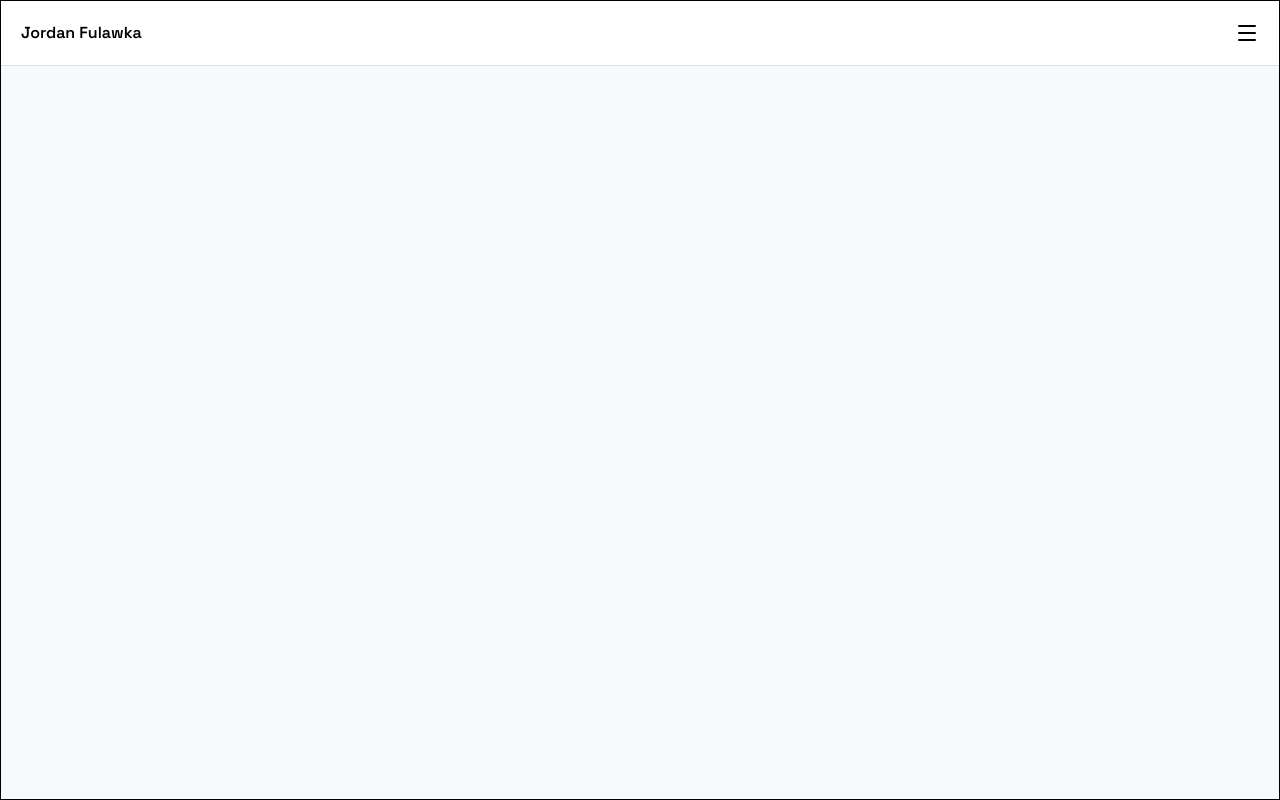
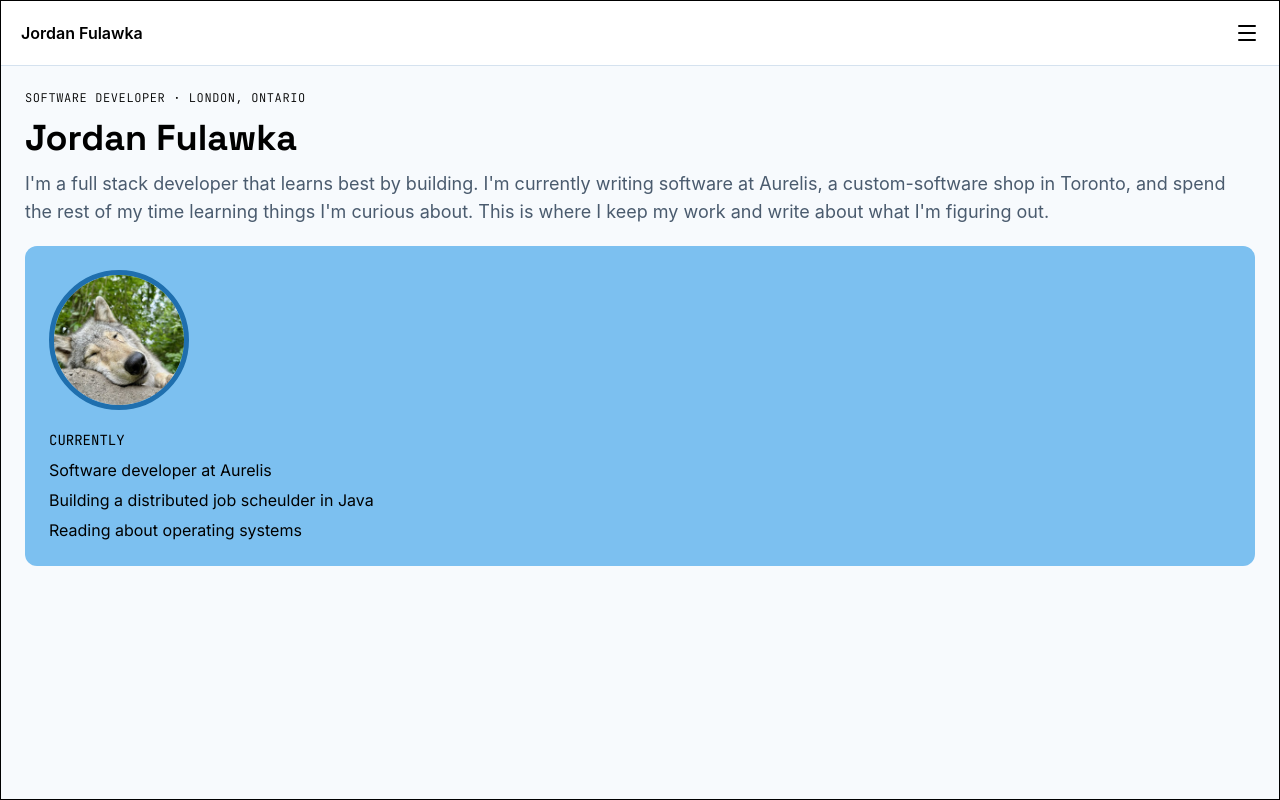
Before and after one commit to jordanfulawka/portfolio-v3, a React (Vite) app: page / in a window 1280 px wide. Built offline with nearby package versions, Linux system fonts and the light colour scheme.

Commit message:
feat: start hero section

```diff
--- /dev/null
+++ b/src/components/Hero.tsx
@@ -0,0 +1,32 @@
+function Hero() {
+  return (
+    <div className='m-6'>
+      <div className='flex flex-col gap-3'>
+        <h5 className='font-fancy uppercase text-xs font-light tracking-wider'>
+          Software Developer · London, Ontario
+        </h5>
+        <h1 className='font-heading font-bold text-4xl'>Jordan Fulawka</h1>
+        <p className='text-ink-muted text-lg'>
+          I'm a full stack developer that learns best by building. I'm currently
+          writing software at Aurelis, a custom-software shop in Toronto, and
+          spend the rest of my time learning things I'm curious about. This is
+          where I keep my work and write about what I'm figuring out.
+        </p>
+      </div>
+      <div className='bg-sky p-6 rounded-xl mt-5'>
+        <img
+          src='wolf.jpg'
+          className='rounded-full w-35 h-35 object-cover border-5 border-focus-ring'
+        />
+        <p className='font-fancy text-sm mt-5 mb-2 uppercase'>Currently</p>
+        <ul className='font-main flex flex-col gap-1.5'>
+          <li>Software developer at Aurelis</li>
+          <li>Building a distributed job scheulder in Java</li>
+          <li>Reading about operating systems</li>
+        </ul>
+      </div>
+    </div>
+  );
+}
+
+export default Hero;
--- a/src/components/Nav.tsx
+++ b/src/components/Nav.tsx
@@ -1,6 +1,6 @@
 import { Menu } from 'lucide-react';
 import { useState } from 'react';
-import { AnimatePresence, motion } from 'motion/react';
+import { AnimatePresence, motion, stagger } from 'motion/react';
 
 const navLinks = [
   { name: 'Projects', href: '/projects' },
@@ -14,7 +14,12 @@ function Nav() {
   const [menuOpen, setMenuOpen] = useState(false);
 
   const list = {
-    open: { height: 'auto' },
+    open: {
+      height: 'auto',
+      transition: {
+        delayChildren: stagger(0.075),
+      },
+    },
     closed: { height: 0 },
   };
 
--- a/src/index.css
+++ b/src/index.css
@@ -59,13 +59,13 @@
   --color-focus-ring-dark: #8fcdf5;
 
   /* name, page titles, cartd titles */
-  --font-grotesk: 'Space Grotesk', sans-serif;
+  --font-heading: 'Space Grotesk', sans-serif;
 
   /* body, summaries, buttons */
-  --font-inter: 'Inter', sans-serif;
+  --font-main: 'Inter', sans-serif;
 
   /* developer details: dates, read times, stack tags, code  */
-  --font-mono: 'JetBrains Mono', sans-serif;
+  --font-fancy: 'JetBrains Mono', sans-serif;
 }
 
 /* :root {
--- a/src/pages/Main.tsx
+++ b/src/pages/Main.tsx
@@ -1,9 +1,11 @@
+import Hero from '../components/Hero';
 import Nav from '../components/Nav';
 
 function Main() {
   return (
     <div className='h-screen bg-surface border border-red'>
       <Nav />
+      <Hero />
     </div>
   );
 }
```
Also changed, not shown: public/wolf.jpg (added), src/assets/wolf.jpg (added).
